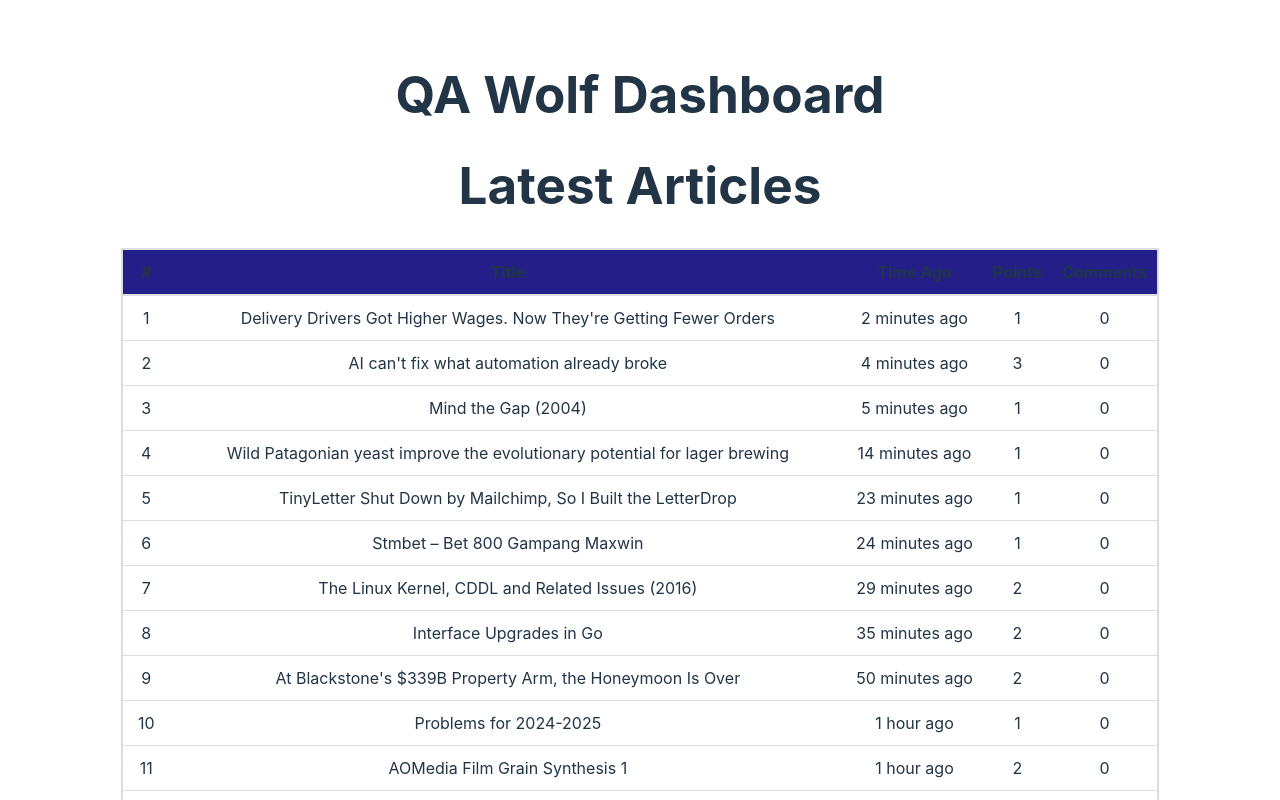
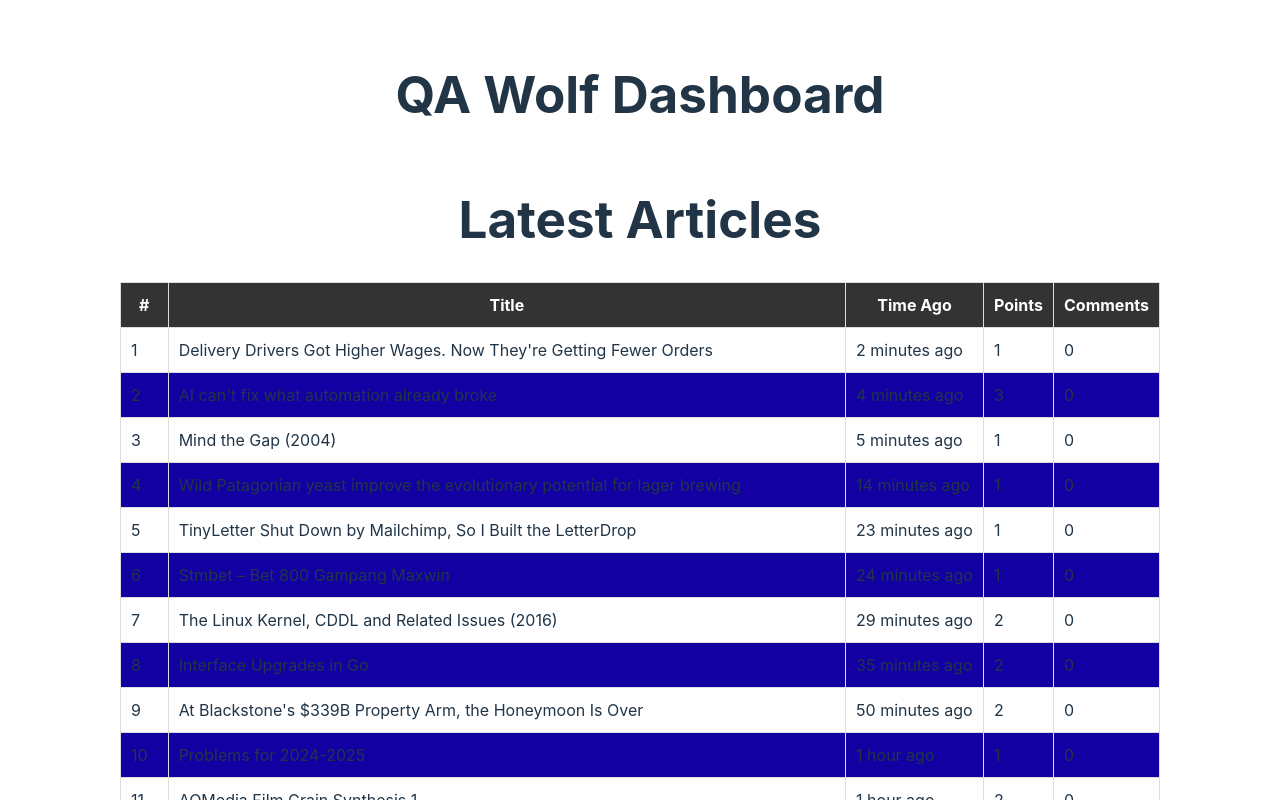
Before and after one commit to michaelm4320/Automated-News-Dashboard, a React (Vite) app: page / in a window 1280 px wide. Shown: the top 800 px of the page. Built offline with nearby package versions, Linux system fonts and the light colour scheme.

Commit message:
change style to table

```diff
--- a/package.json
+++ b/package.json
@@ -11,9 +11,11 @@
   },
   "dependencies": {
     "bootstrap": "^5.3.3",
+    "chart.js": "^4.4.3",
     "prop-types": "^15.8.1",
     "react": "^18.2.0",
     "react-bootstrap": "^2.10.2",
+    "react-chartjs-2": "^5.2.0",
     "react-dom": "^18.2.0"
   },
   "devDependencies": {
--- /dev/null
+++ b/src/components/LatestArticles.css
@@ -0,0 +1,42 @@
+/* src/components/LatestArticles.css */
+
+.table-wrapper {
+    overflow-x: auto;
+    margin: 20px 0;
+  }
+
+  table {
+    width: 100%;
+    border-collapse: collapse;
+    min-width: 600px; /* Adjust as needed */
+  }
+
+  thead th {
+    position: sticky;
+    top: 0;
+    background-color: #333;
+    color: #fff;
+    padding: 10px;
+    text-align: left;
+  }
+
+  tbody tr:nth-child(even) {
+    background-color: #1300a2;
+  }
+
+  tbody tr:hover {
+    background-color: #5a57ff;
+  }
+
+  th, td {
+    border: 1px solid #ddd;
+    padding: 10px;
+  }
+
+  th {
+    cursor: pointer;
+  }
+
+  td {
+    text-align: left;
+  }
--- a/src/components/LatestArticles.jsx
+++ b/src/components/LatestArticles.jsx
@@ -1,5 +1,6 @@
 // src/components/LatestArticles.jsx
 import React, { useEffect, useState } from 'react';
+import './LatestArticles.css'; // Import the CSS file
 
 const LatestArticles = () => {
   const [articles, setArticles] = useState([]);
@@ -11,7 +12,7 @@ const LatestArticles = () => {
   }, []);
 
   return (
-    <div>
+    <div className="table-wrapper">
       <h1>Latest Articles</h1>
       <table>
         <thead>
@@ -26,7 +27,7 @@ const LatestArticles = () => {
         <tbody>
           {articles.map((article, index) => (
             <tr key={index}>
-              <td>{index + 1}</td> {/* Display the row number */}
+              <td>{index + 1}</td>
               <td>{article.title}</td>
               <td>{article.timeAgo}</td>
               <td>{article.points}</td>
--- a/src/index.css
+++ b/src/index.css
@@ -67,44 +67,6 @@ button:focus-visible {
   }
 }
 
-/* index.css */
-
-/* Table styles */
-table {
-  width: 100%;
-  border-collapse: collapse;
-  margin-bottom: 20px;
-  border: 2px solid #ddd; /* Add left border */
-}
-
-thead th {
-  background-color: #241e88;
-  border-bottom: 2px solid #ddd;
-  padding: 10px;
-  text-align: left;
-}
-
-tbody td {
-  padding: 10px;
-  border-bottom: 1px solid #ddd;
-}
-
-tbody tr:hover {
-  background-color: #241e88;
-}
-
-/* Responsive table */
-@media (max-width: 768px) {
-  table {
-    font-size: 14px;
-  }
-
-  thead th,
-  tbody td {
-    padding: 8px;
-  }
-}
-
 /* LatestArticles.css or App.css */
 .center {
   text-align: center;
```
Also changed, not shown: src/assets/qa_wolf_logo.jpg (added), 1 other file (tests, documents, lock files or other folders).
